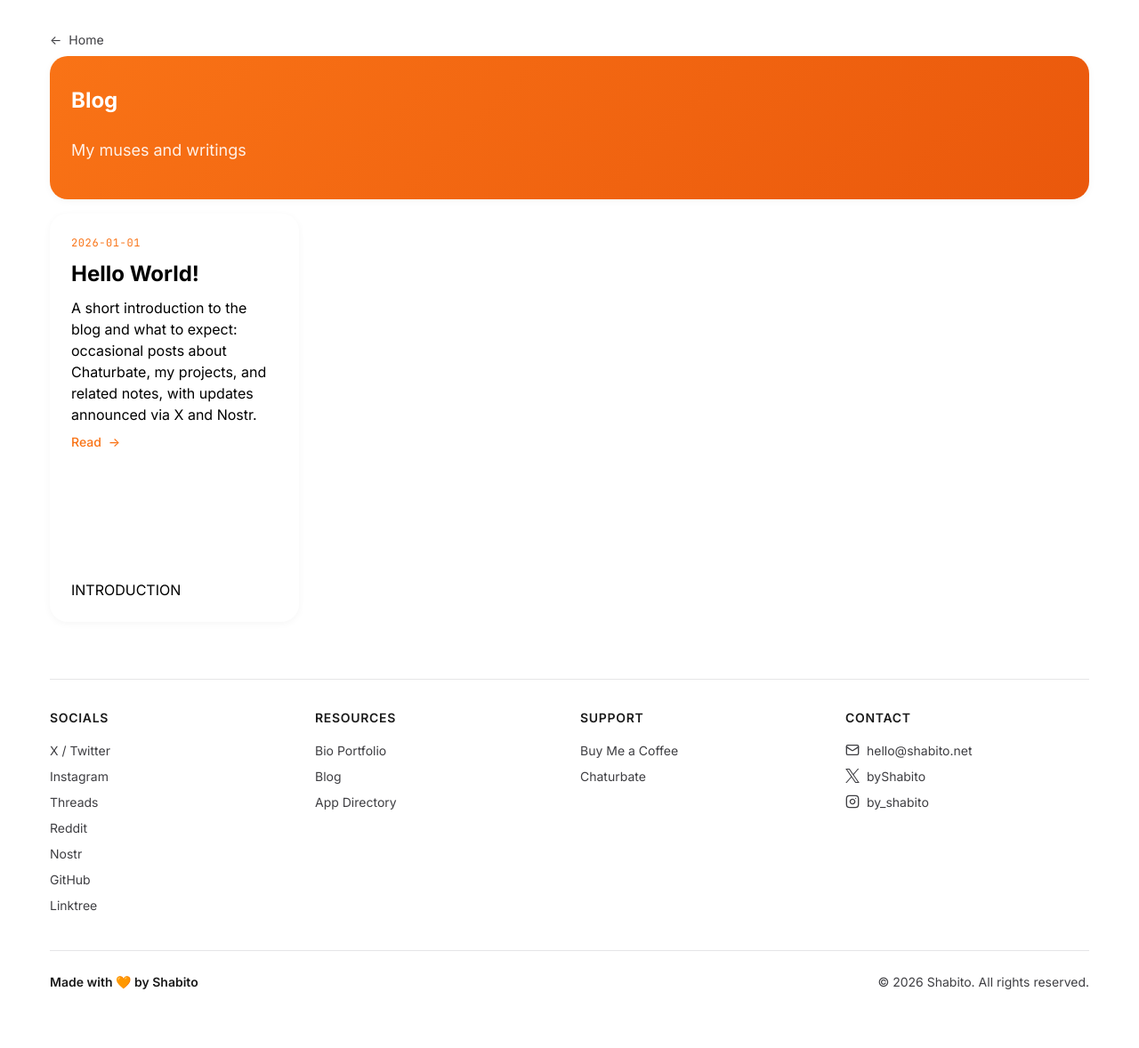
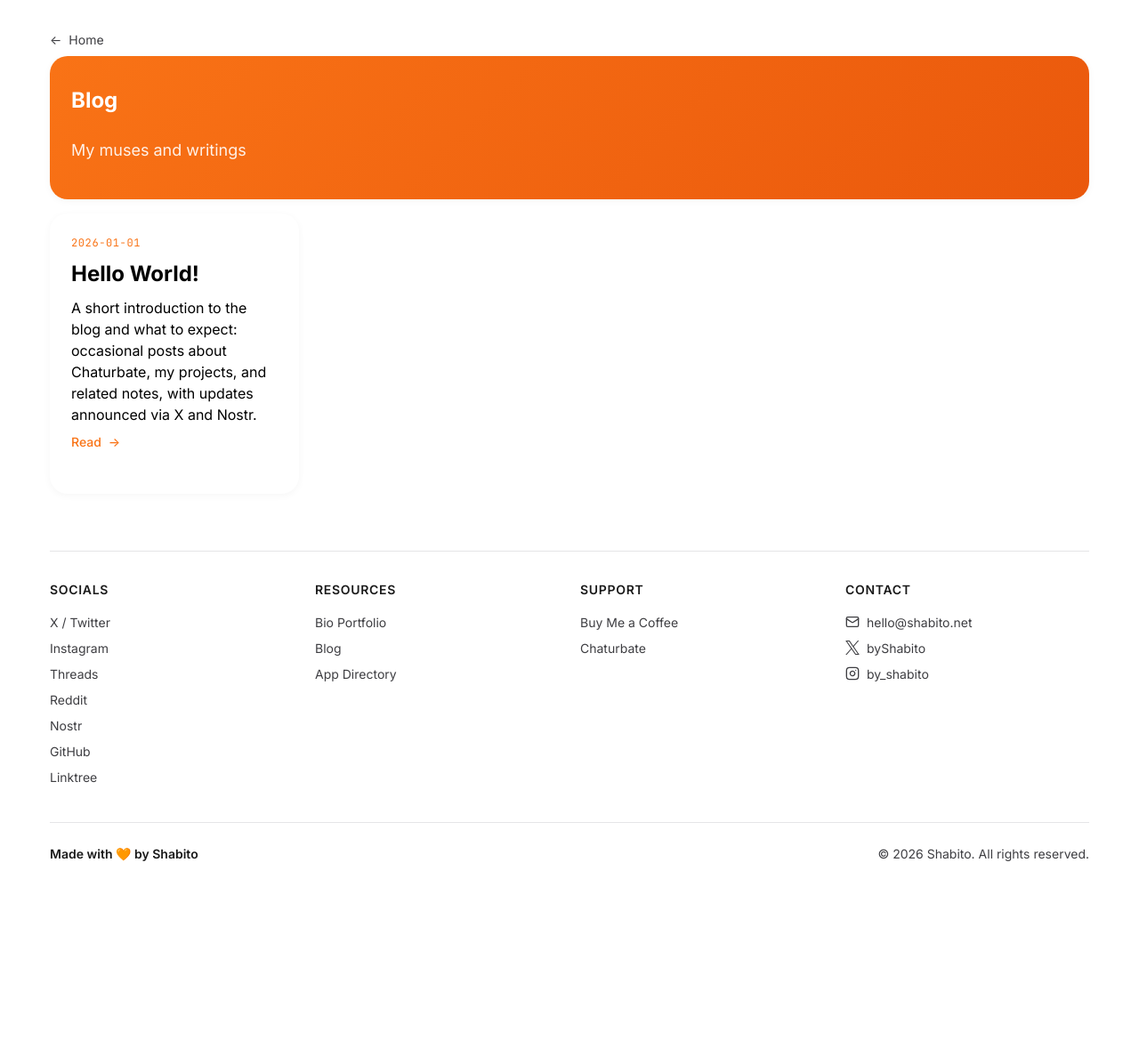
Before and after one commit to byshabito/byshabito.github.io, a Jekyll site: the page built from blog/index.html, in a window 1280 px wide. Shown: the whole page at 89% size. Built offline with Jekyll 4.4.1, drawn with Linux system fonts in a browser that asks for light colours; after the commit the page ends 1034 px from its top, so only the background shows below that.

Commit message:
fix bahavior if preview image is missing

```diff
--- a/blog/index.html
+++ b/blog/index.html
@@ -24,16 +24,12 @@
       <a href="{{ post.url }}" target="_self" class="bento-link">Read</a>
     </div>
   </div>
-  <div class="bio-preview">
   <img
     src="{{ post.preview_image }}"
     alt="Preview image for {{ post.title }}"
+    class="bio-preview"
     loading="lazy"
     onerror="this.style.display='none'"
   />
 </div>
-  <div class="bio-content" style="text-transform: uppercase">
-    {{post.categories | join: ' • '}}
-  </div>
-</div>
 {% endfor %}
```
Lines whose indentation alone changed are shown as unchanged.
